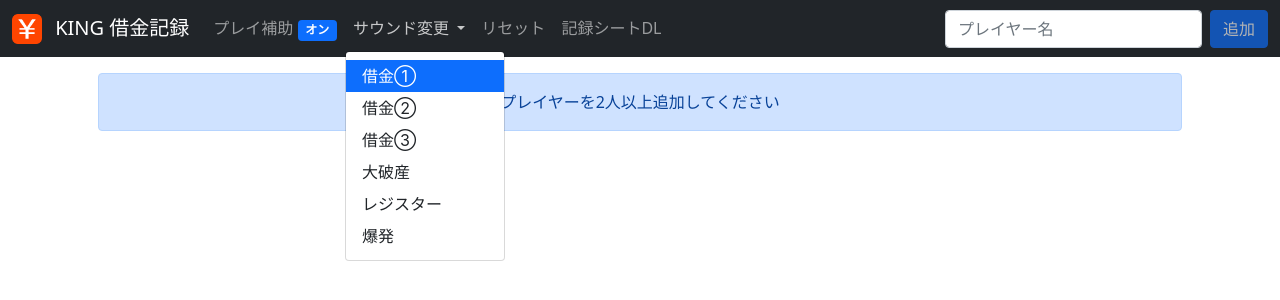
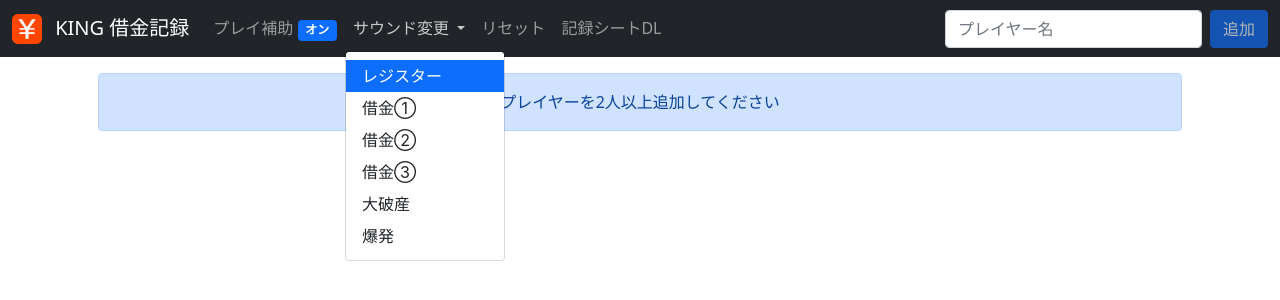
Before and after one commit to Haruki24816/gochi-ni-narimasu, a Vue app: page / in a window 1280 px wide. Both pictures are taken after a click on the button "サウンド変更". Shown: the top 300 px of the page. Built offline with nearby package versions, Linux system fonts and the light colour scheme.

Commit message:
効果音変更機能実装

```diff
--- a/src/App.vue
+++ b/src/App.vue
@@ -2,7 +2,8 @@
   <Navbar>
     <ul class="navbar-nav me-auto mb-2 mb-lg-0">
       <ToggleAssist @toggle-assist="assist = $event" />
-      <ChangeSound />
+      <ChangeSound :currentSoundName="currentSoundName" :soundList="soundList"
+        @change-sound="ChangeSound($event)" />
       <Reset />
       <li class="nav-item"><a class="nav-link" href="./sheet.pdf">記録シートDL</a></li>
     </ul>
@@ -70,6 +71,10 @@ export default {
       let audio = this.sounds[this.currentSoundName]
       audio.currentTime = 0
       audio.play()
+    },
+    ChangeSound(name) {
+      this.currentSoundName = name
+      this.playSound()
     }
   },
   mounted() {
--- a/src/components/ChangeSound.vue
+++ b/src/components/ChangeSound.vue
@@ -5,18 +5,31 @@
       サウンド変更
     </a>
     <ul class="dropdown-menu" aria-labelledby="navbarDropdown">
-      <li><a class="dropdown-item active" href="#">借金①</a></li>
-      <li><a class="dropdown-item" href="#">借金②</a></li>
-      <li><a class="dropdown-item" href="#">借金③</a></li>
-      <li><a class="dropdown-item" href="#">大破産</a></li>
-      <li><a class="dropdown-item" href="#">レジスター</a></li>
-      <li><a class="dropdown-item" href="#">爆発</a></li>
+      <li v-for="soundName in soundList">
+        <a :class="listClass(soundName)" href="#" @click="$emit('change-sound', soundName)">{{ soundName }}</a>
+      </li>
     </ul>
   </li>
 </template>
 
 <script>
 export default {
-  name: "ChangeSound"
+  name: "ChangeSound",
+  props: {
+    currentSoundName: String,
+    soundList: Array
+  },
+  methods: {
+    listClass(name) {
+      if (name == this.currentSoundName) {
+        return "dropdown-item active"
+      } else {
+        return "dropdown-item"
+      }
+    }
+  },
+  emits: [
+    "change-sound"
+  ]
 }
 </script>
```
Also changed, not shown: 3 other files (tests, documents, lock files or other folders).
